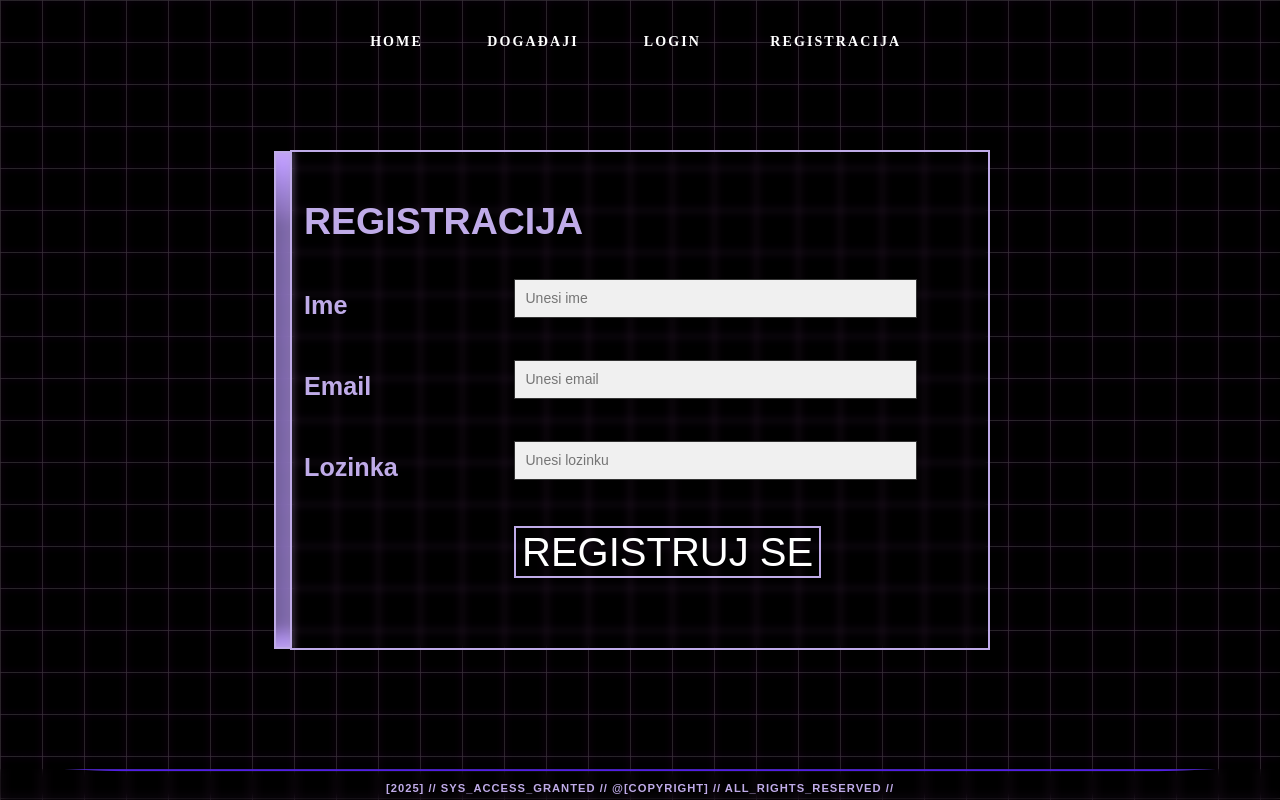
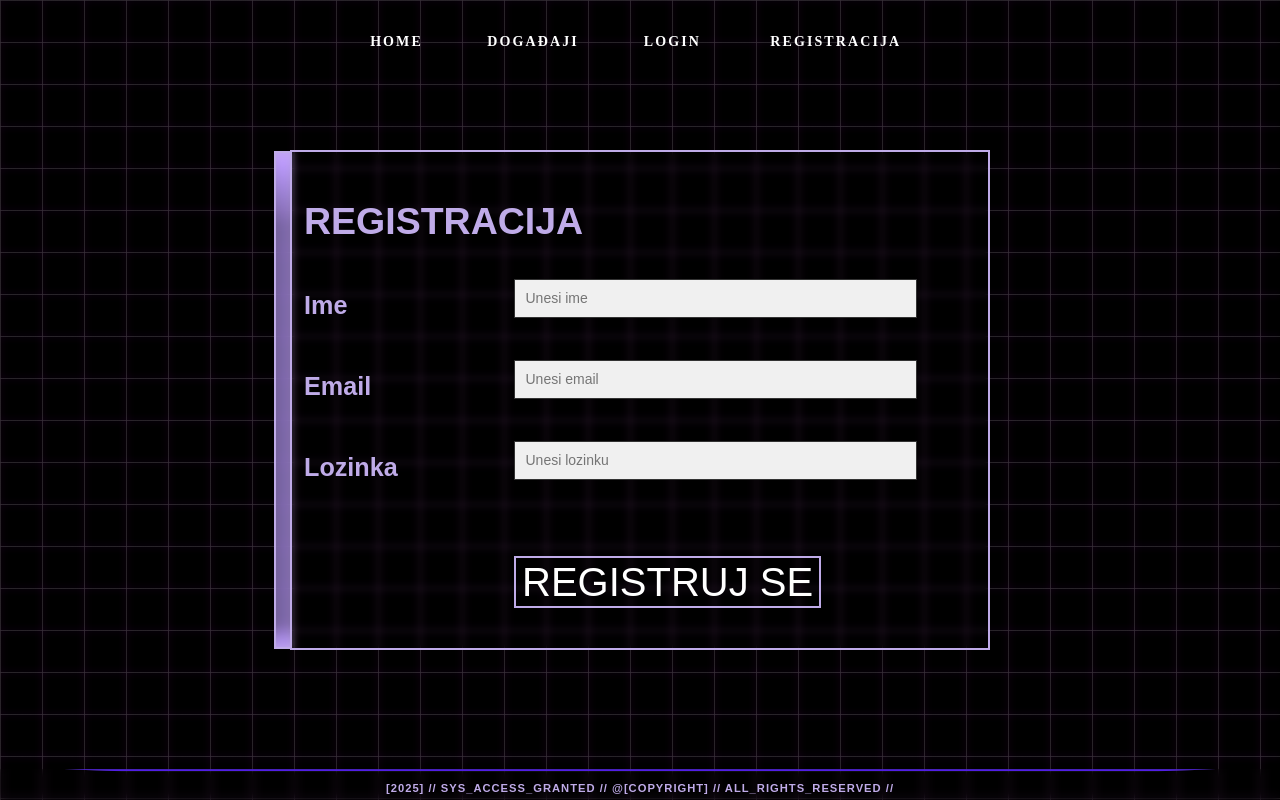
Before and after one commit to elab-development/internet-tehnologije-2024-projekat-appzadogadjaje_2021_0337, a React (Create React App) app in the folder frontend/: page /registracija in a window 1280 px wide. Built offline with nearby package versions, Linux system fonts and the light colour scheme; a web font is replaced by a local one.

Commit message:
Ispravka dizajna

```diff
--- a/frontend/src/css/forme.css
+++ b/frontend/src/css/forme.css
@@ -189,7 +189,7 @@
     font-size: 40px;
     margin-left: 15rem;
     position: absolute;
-    bottom:100px;
+    bottom:70px;
     cursor: pointer;
 }
 
@@ -213,8 +213,9 @@
 }
 
 .message{
-  font-size: 2rem;
+  font-size: 1.9rem;
   color: red;
+  margin-top: -17px;
 }
 
 
```
